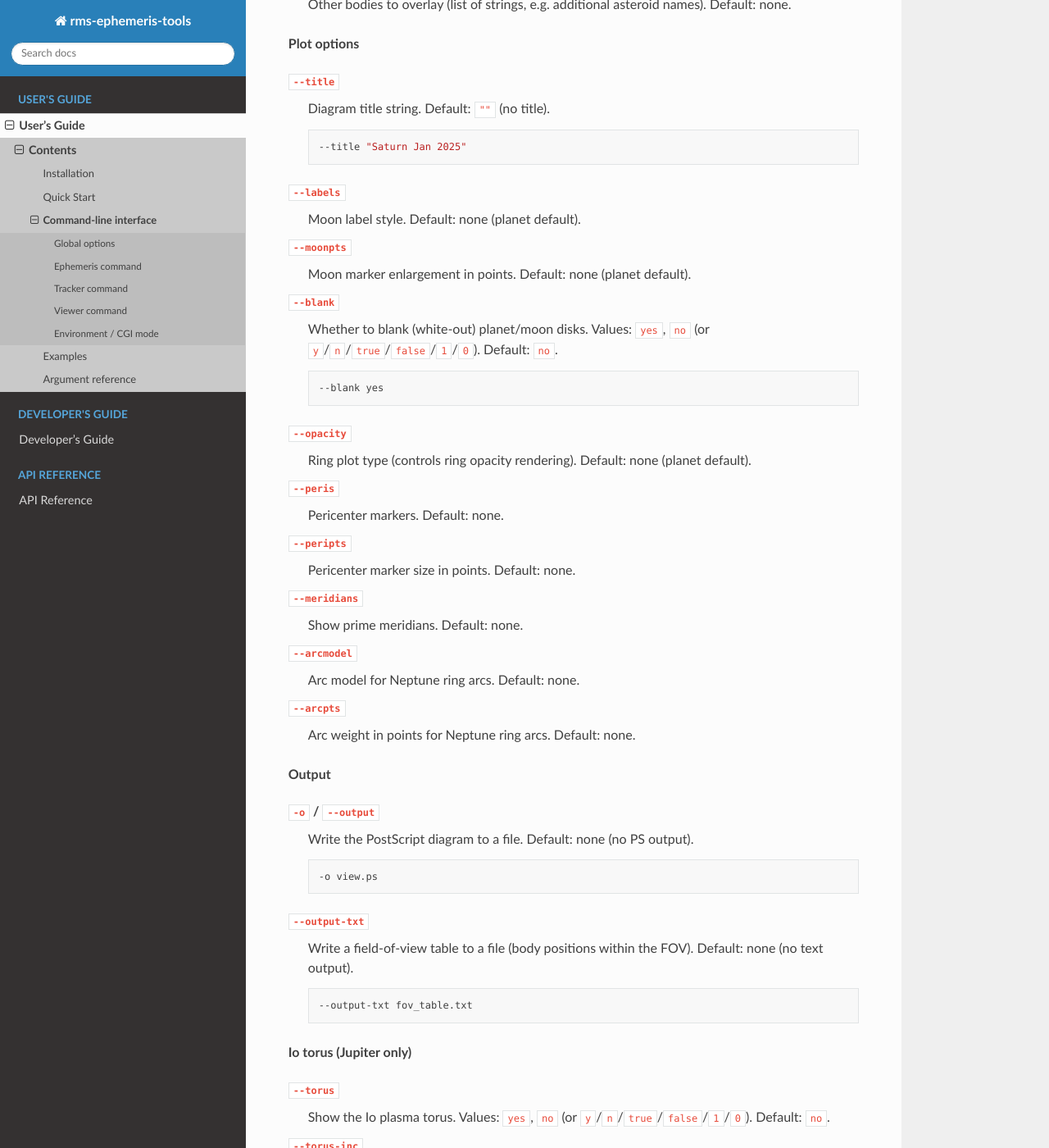
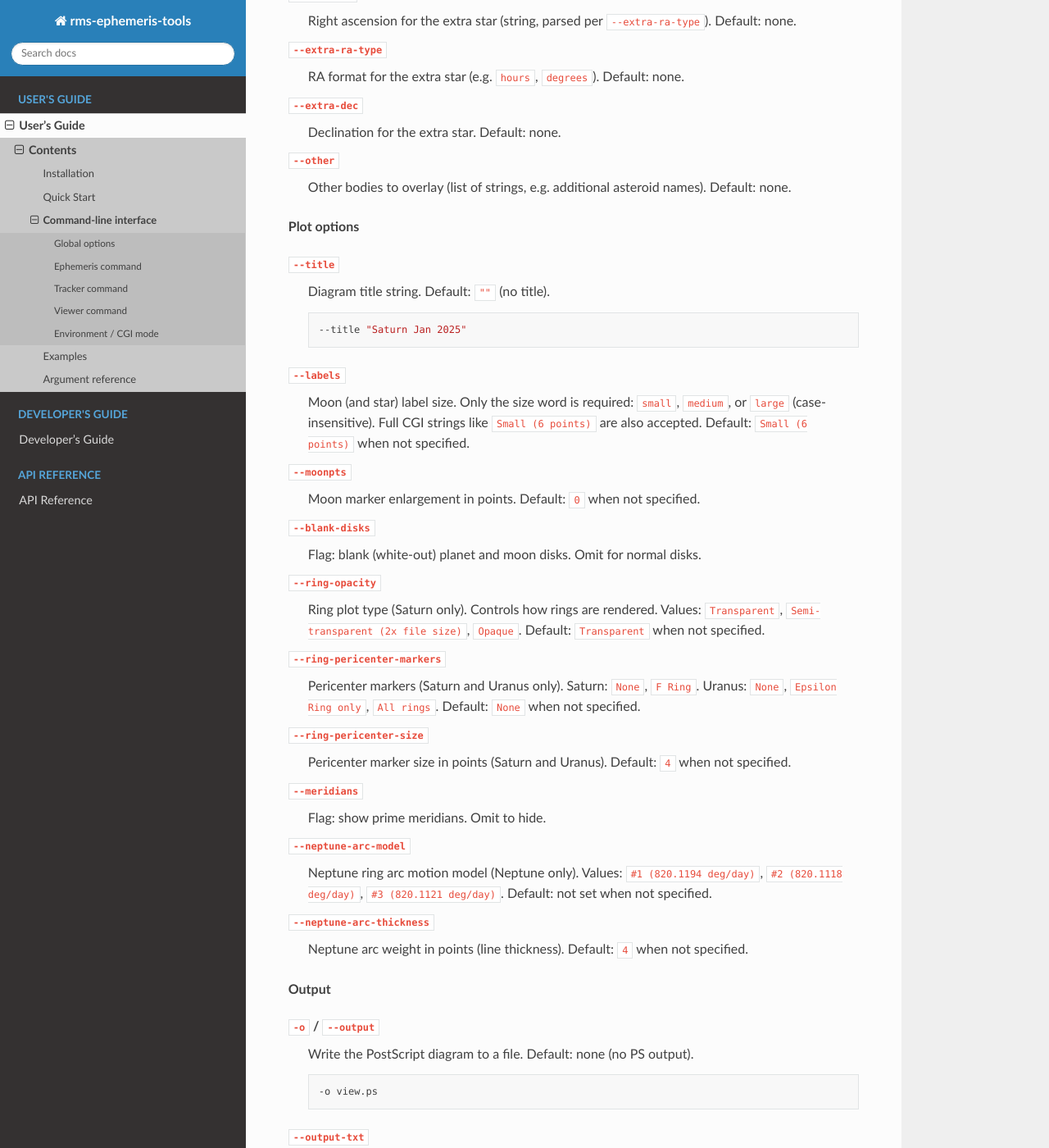
Before and after one commit to SETI/rms-ephemeris-tools, a Sphinx documentation site: the page built from docs/user_guide/cli.rst, in a window 1280 px wide and 1400 px high, scrolled down 9653 px. Shown: the whole window at 82% size. Built offline with Sphinx 7.4.7 and the Read the Docs theme 3.1.0, drawn with Linux system fonts in a browser that asks for light colours; pages that are not in the unit, such as notebooks, are missing from menus; some of the changed text lies outside the part shown.

Commit message:
Various improvements

```diff
--- a/docs/user_guide/cli.rst
+++ b/docs/user_guide/cli.rst
@@ -290,8 +290,8 @@
 
 ``--moons``
    Moons to plot.  Same format as :ref:`ephemeris <cli-ephemeris>`.
-   Default: none (for Saturn, defaults to the standard set of 18 moons when
-   not specified).
+   Default: when not specified, all moons in the planet configuration are
+   plotted (the set and count depend on the planet).
 
    .. code-block:: bash
 
@@ -398,7 +398,8 @@
 
 ``--fov``
    Field of view size (in units given by ``--fov-unit``).
-   Default: ``1.0``.
+   Default: when omitted, ``1.0`` degrees is used (``--fov-unit`` is then
+   ignored).
 
    .. code-block:: bash
 
@@ -409,7 +410,7 @@
    ``mrad``, ``urad``), ``km``, ``<planet> radii`` (e.g. ``Saturn radii``),
    or an instrument FOV name (e.g. ``Cassini ISS narrow``).
    See :ref:`reference` for the full list.
-   Default: ``deg``.
+   Default: ``deg`` (used only when ``--fov`` is given).
 
    .. code-block:: bash
 
@@ -420,7 +421,8 @@
 ``--center``
    What the diagram is centered on.
    Values: ``body``, ``ansa``, ``J2000``, ``star``.
-   Default: ``body``.
+   Default: when omitted, the diagram is centered on the planet (same as
+   ``body`` with no body name).
 
    .. code-block:: bash
 
@@ -430,7 +432,7 @@
 
 ``--center-body``
    Body name when ``--center`` is ``body``.
-   Default: ``""`` (the planet itself).
+   Default: when empty or omitted, the planet itself is used.
 
    .. code-block:: bash
 
@@ -438,7 +440,9 @@
 
 ``--center-ansa``
    Ring ansa name when ``--center`` is ``ansa``.
-   Default: ``""``.
+   Default: when empty or omitted, a planet-specific ring is used (e.g.
+   ``A Ring`` for Saturn, ``Main Ring`` for Jupiter, ``Epsilon Ring`` for
+   Uranus, ``Adams Ring`` for Neptune; see the code for the full mapping).
 
    .. code-block:: bash
 
@@ -474,11 +478,12 @@
 
 ``--center-star``
    Star name when ``--center`` is ``star``.
-   Default: ``""``.
+   Default: when empty or omitted with ``--center star``, the diagram is
+   centered on the planet (same as ``body``).
 
    .. code-block:: bash
 
-      --center star --center-star "Regulus"
+      --center star --center-star "delta Sco"
 
 **Observer position**
 
@@ -491,15 +496,17 @@
 
 ``--moons``
    Moons to display.  Same format as :ref:`ephemeris <cli-ephemeris>`.
-   Default: none (planet configuration default).
+   Default: when not specified, all moons in the planet configuration are
+   shown.
 
    .. code-block:: bash
 
       --moons mimas enceladus titan
 
 ``--moremoons``
-   Additional moon selection string (planet-specific).
-   Default: none.
+   Flag: when present, also display all *irregular* moons for the
+   planet in addition to the moons selected by ``--moons``. Takes no
+   value. See :ref:`reference-moremoons` for details.
 
 ``--rings``
    Ring display option codes or case-insensitive names (planet-specific).
@@ -511,13 +518,14 @@
       --rings main ge
       --rings 61 62
 
-``--standard``
-   Standard star catalog to overlay.
-   Default: none.
+``--standard-star-catalog``
+   Flag: overlay the standard star catalog for the planet (from the
+   planet’s starlist file). Omit for no overlay.
 
-``--additional``
-   Additional star catalog or identifier.
-   Default: none.
+``--additional-star``
+   Flag: overlay a user-specified star. When given, also provide
+   ``--extra-ra`` and ``--extra-dec`` (and optionally ``--extra-name``,
+   ``--extra-ra-type``). Omit for no additional star.
 
 ``--extra-name``
    Name for a user-specified extra star.
@@ -550,45 +558,44 @@
       --title "Saturn Jan 2025"
 
 ``--labels``
-   Moon label style.
-   Default: none (planet default).
+   Moon (and star) label size. Only the size word is required: ``small``,
+   ``medium``, or ``large`` (case-insensitive). Full CGI strings like
+   ``Small (6 points)`` are also accepted. Default: ``Small (6 points)``
+   when not specified.
 
 ``--moonpts``
    Moon marker enlargement in points.
-   Default: none (planet default).
+   Default: ``0`` when not specified.
 
-``--blank``
-   Whether to blank (white-out) planet/moon disks.
-   Values: ``yes``, ``no`` (or ``y``/``n``/``true``/``false``/``1``/``0``).
-   Default: ``no``.
+``--blank-disks``
+   Flag: blank (white-out) planet and moon disks. Omit for normal
+   disks.
 
-   .. code-block:: bash
+``--ring-opacity``
+   Ring plot type (Saturn only). Controls how rings are rendered.
+   Values: ``Transparent``, ``Semi-transparent (2x file size)``,
+   ``Opaque``. Default: ``Transparent`` when not specified.
 
-      --blank yes
+``--ring-pericenter-markers``
+   Pericenter markers (Saturn and Uranus only). Saturn: ``None``,
+   ``F Ring``. Uranus: ``None``, ``Epsilon Ring only``, ``All rings``.
+   Default: ``None`` when not specified.
 
-``--opacity``
-   Ring plot type (controls ring opacity rendering).
-   Default: none (planet default).
-
-``--peris``
-   Pericenter markers.
-   Default: none.
-
-``--peripts``
-   Pericenter marker size in points.
-   Default: none.
+``--ring-pericenter-size``
+   Pericenter marker size in points (Saturn and Uranus).
+   Default: ``4`` when not specified.
 
 ``--meridians``
-   Show prime meridians.
-   Default: none.
+   Flag: show prime meridians. Omit to hide.
 
-``--arcmodel``
-   Arc model for Neptune ring arcs.
-   Default: none.
+``--neptune-arc-model``
+   Neptune ring arc motion model (Neptune only). Values: ``#1 (820.1194 deg/day)``,
+   ``#2 (820.1118 deg/day)``, ``#3 (820.1121 deg/day)``. Default: not set
+   when not specified.
 
-``--arcpts``
-   Arc weight in points for Neptune ring arcs.
-   Default: none.
+``--neptune-arc-thickness``
+   Neptune arc weight in points (line thickness).
+   Default: ``4`` when not specified.
 
 **Output**
 
@@ -610,16 +617,14 @@
 
 **Io torus (Jupiter only)**
 
-``--torus``
-   Show the Io plasma torus.
-   Values: ``yes``, ``no`` (or ``y``/``n``/``true``/``false``/``1``/``0``).
-   Default: ``no``.
+``--io-torus``
+   Flag: show the Io plasma torus (Jupiter only). Omit to hide.
 
-``--torus-inc``
+``--io-torus-inc``
    Io torus inclination in degrees.
    Default: ``6.8``.
 
-``--torus-rad``
+``--io-torus-rad``
    Io torus radius in km.
    Default: ``422000.0``.
 
@@ -653,7 +658,9 @@
 When running behind a CGI web server, set ``REQUEST_METHOD=GET`` and pass
 parameters via ``QUERY_STRING`` (or as individual environment variables).
 Use ``--cgi`` on any subcommand so parameters are read from the
-environment instead of the command line.
+environment instead of the command line. When ``--cgi`` is *not* given,
+environment variables listed below are not used and do not override
+command-line arguments.
 
 All CGI environment variables read by each tool:
 
--- a/docs/user_guide/examples.rst
+++ b/docs/user_guide/examples.rst
@@ -94,7 +94,7 @@
    params = ViewerParams(
        planet_num=6,  # 6 = Saturn
        time_str="2025-01-01 12:00",
-       fov_value=1.0,
+       fov_value=0.1,
        output_ps=open("view.ps", "w"),
        output_txt=None,
    )
@@ -103,6 +103,6 @@
 **Expected output:** ``run_viewer(ViewerParams(...))`` creates a PostScript file
 named ``view.ps`` via the ``output_ps`` parameter. The file starts with a header
 such as ``%!PS-Adobe-3.0`` and bounding box comments; it contains a sky projection
-of Saturn at 2025-01-01 12:00 with the configured FOV (e.g. 1.0°). Readers can
+of Saturn at 2025-01-01 12:00 with the configured FOV (e.g. 0.1°). Readers can
 expect ``view.ps`` to be a valid PostScript document suitable for conversion to
 PDF or PNG.
--- a/docs/user_guide/install.rst
+++ b/docs/user_guide/install.rst
@@ -26,8 +26,8 @@
 
 .. code-block:: bash
 
-   pip install rms-ephemeris-tools[dev]
-   pip install rms-ephemeris-tools[docs]
+   pip install "rms-ephemeris-tools[dev]"
+   pip install "rms-ephemeris-tools[docs]"
 
 Use ``[dev]`` for testing, linting, type-checking, and coverage; use ``[docs]``
 for building Sphinx documentation.
@@ -59,7 +59,7 @@
    * - Variable
      - Purpose
      - Default
-   * - **SPICE_PATH**
+   * - SPICE_PATH
      - Root directory for SPICE kernels. Must contain ``SPICE_planets.txt``,
        ``SPICE_spacecraft.txt``, and kernel files (e.g. ``leapseconds.ker``,
        planet/moon SPKs).
```
Also changed, not shown: other parts of docs/user_guide/cli.rst (+1 -1 lines), README.md (+1 -5 lines), docs/user_guide/quickstart.rst (+6 -14 lines), docs/user_guide/reference.rst (+63 -2 lines), 14 other files.
